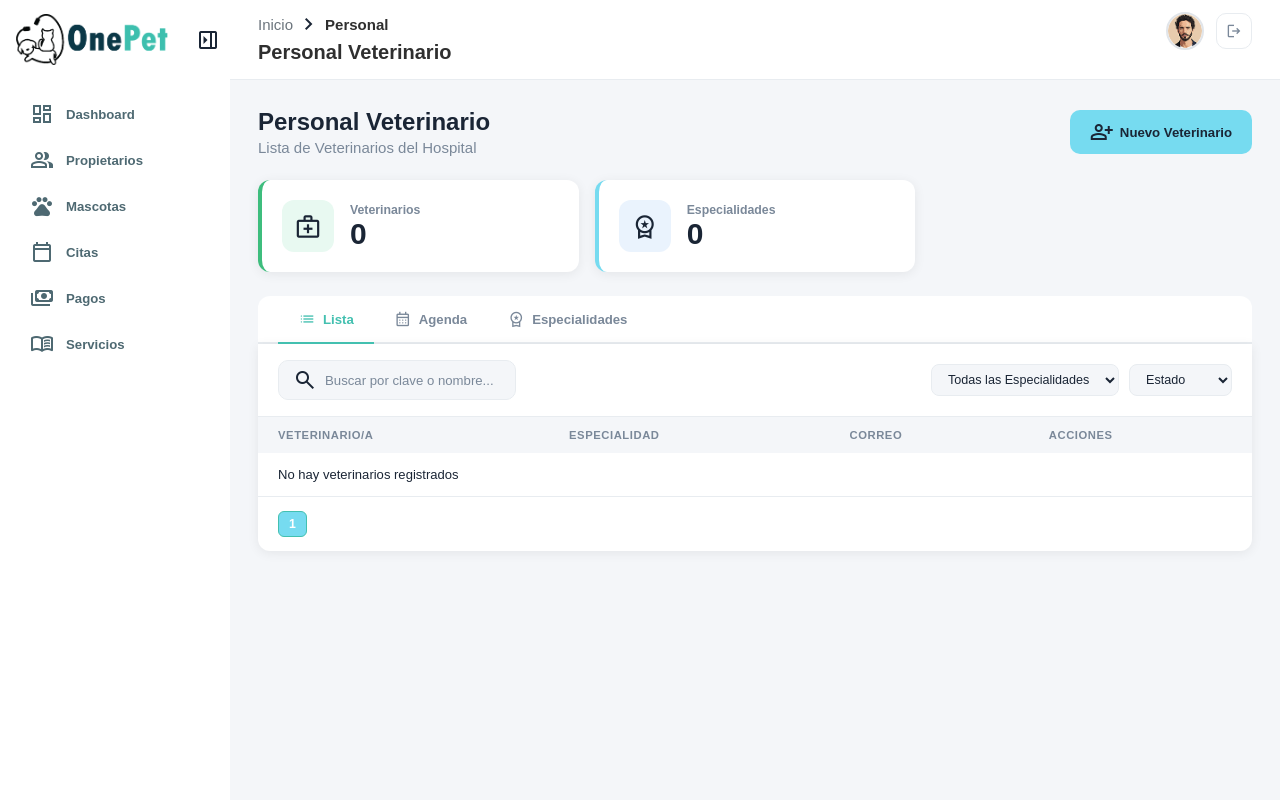
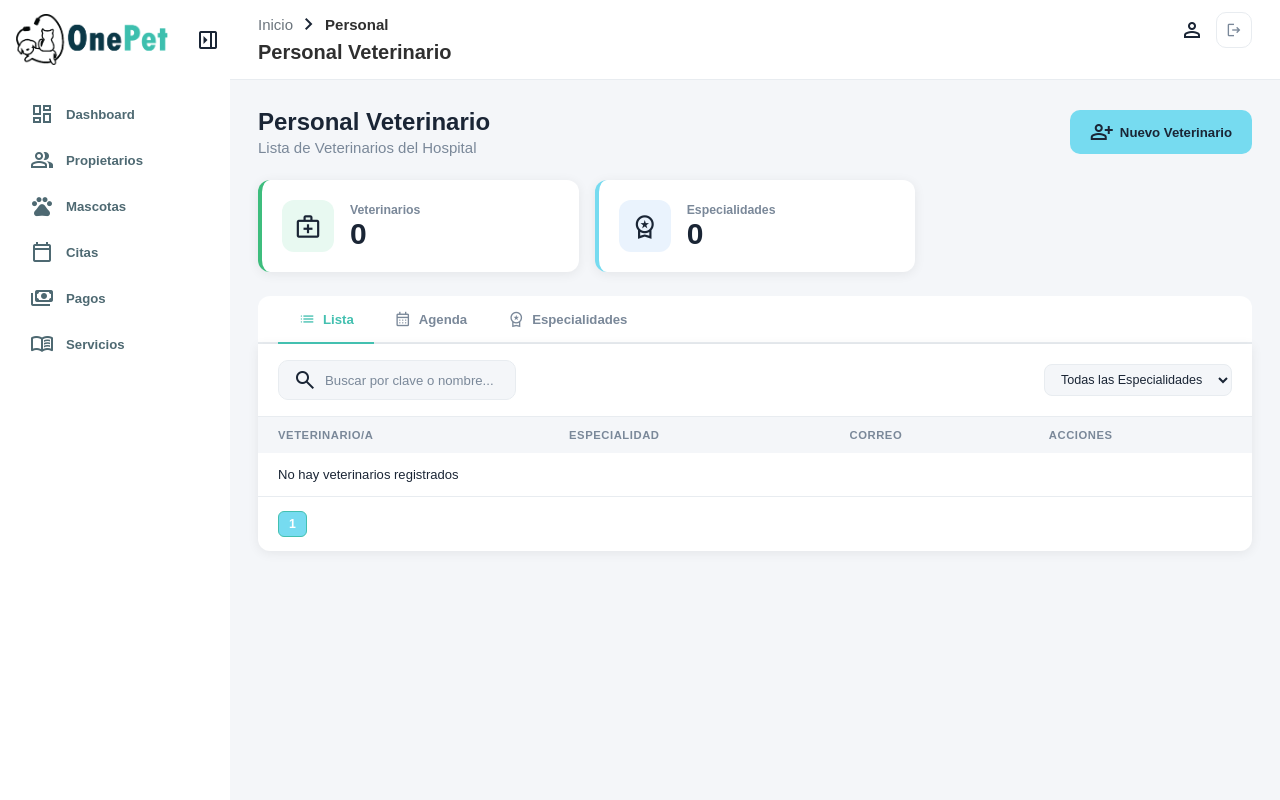
Before and after one commit to araceliimarcoos/OnePet, a Django app: page /personal/ in a window 1280 px wide. Run offline with Django 5.2, Linux system fonts and the light colour scheme; the visitor is signed in with stand-in values (Sample User, id 1); data that the repository does not hold is empty.

Commit message:
Cambio de avatar y detallitos

```diff
--- a/web/templates/base.html
+++ b/web/templates/base.html
@@ -217,7 +217,7 @@
                         <span class="user-name">Invitado</span>
                     {% endif %}
                 </div>
-                <img src="{% static 'core/imagenes/user01.png' %}" alt="Avatar" class="user-avatar">
+                <span class="material-symbols-outlined">person</span>
 
                 <!-- Logout -->
                 <form method="post" action="{% url 'logout' %}" style="margin:0;">
--- a/web/templates/personal/personal_lista.html
+++ b/web/templates/personal/personal_lista.html
@@ -345,11 +345,7 @@
                         </option>
                         {% endfor %}
                     </select>
-                    <select class="filter-select" id="filterEstado">
-                        <option value="">Estado</option>
-                        <option value="">Pendiente</option>
 
-                    </select>
                 </div>
             </div>
 
--- a/web/views.py
+++ b/web/views.py
@@ -1803,7 +1803,7 @@ def personal(request):
             especialidad__clave=especialidad
         )
 
-    veterinarios_list = veterinarios_list.order_by('primerapellido', 'nombrepila')
+    veterinarios_list = veterinarios_list.order_by('-folio')
     paginator = Paginator(veterinarios_list, 15)
     page_number = request.GET.get('page')
     veterinarios = paginator.get_page(page_number)
```
